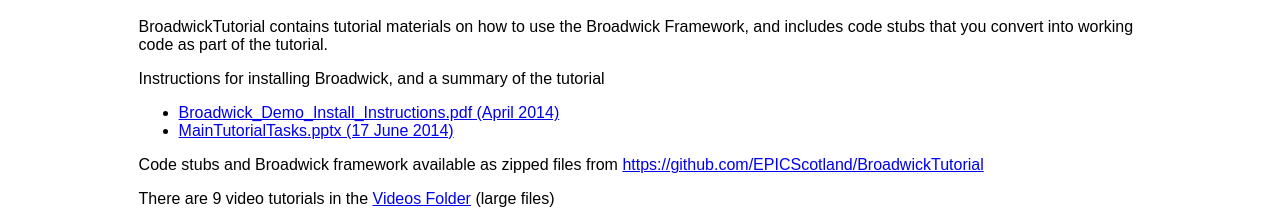
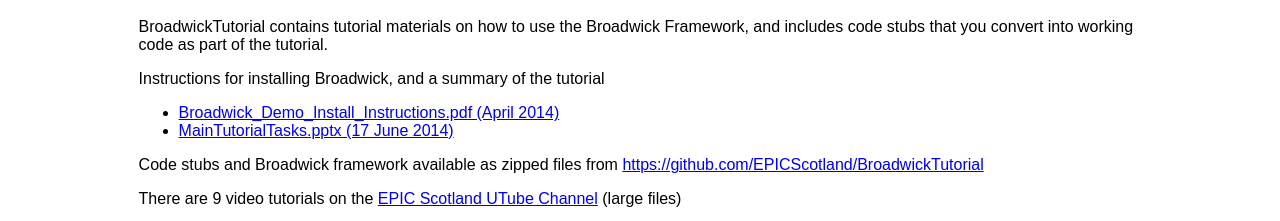
Before and after one commit to EPICScotland/EPICScotland.github.io, a plain HTML site: page broadwick.html in a window 1280 px wide. Shown: the part 535-756 px from the top of the page. Drawn offline with Linux system fonts and the light colour scheme.

Commit message:
New link to Broadwick tutorials on UTube

```diff
--- a/broadwick.html
+++ b/broadwick.html
@@ -67,7 +67,8 @@
 	<p>Code stubs and Broadwick framework available as zipped files from
 	<a href = "https://github.com/EPICScotland/BroadwickTutorial">https://github.com/EPICScotland/BroadwickTutorial</a>
 
-	<p>There are 9 video tutorials in the <a href = "http://ppewww.physics.gla.ac.uk/~tdoherty/BroadwickDemos/">Videos Folder</a> (large files)
+	<p>There are 9 video tutorials on the <a href = "https://www.youtube.com/channel/UCmsfl9qLiwkn8gR75yHUh4A/">EPIC Scotland UTube Channel</a> (large files)
+
 	<ul>
 	<li>Download Broadwick (video 1)
 	<li>Download and install Netbeans (video 2)
```
